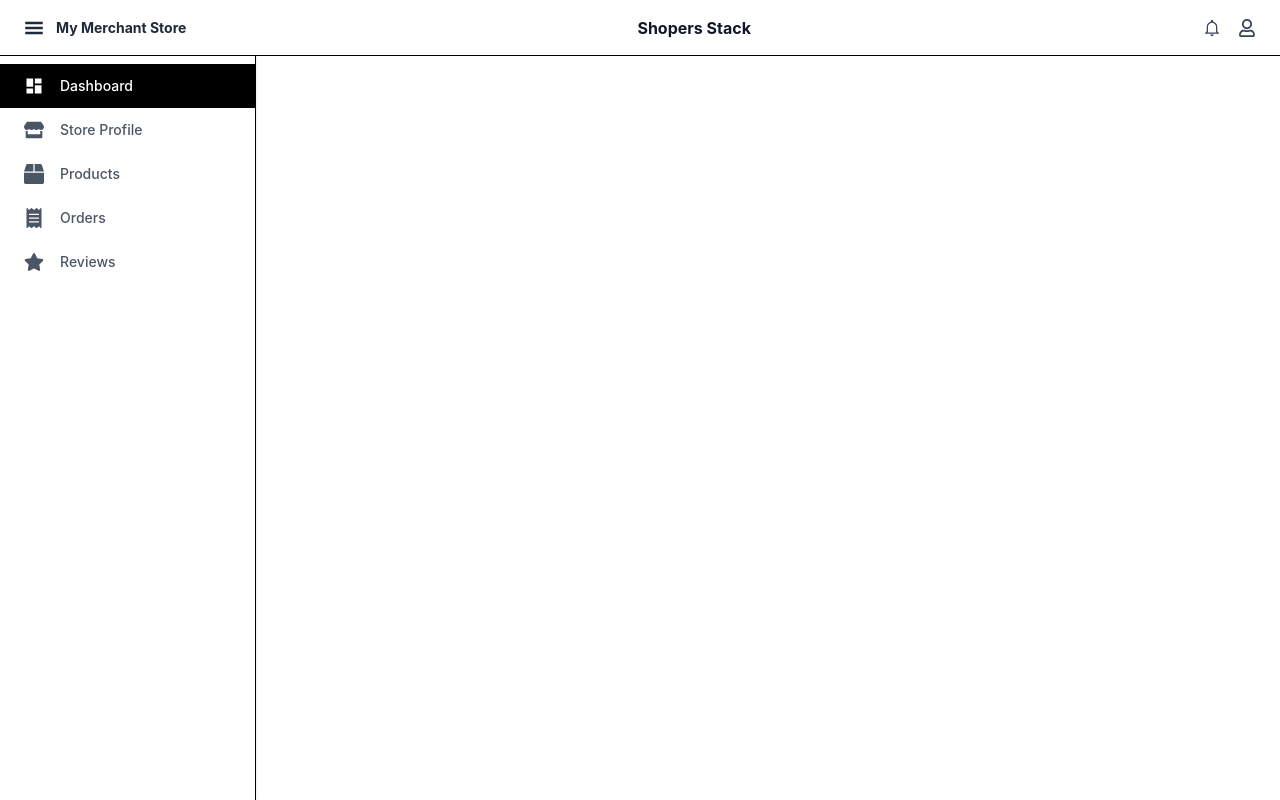
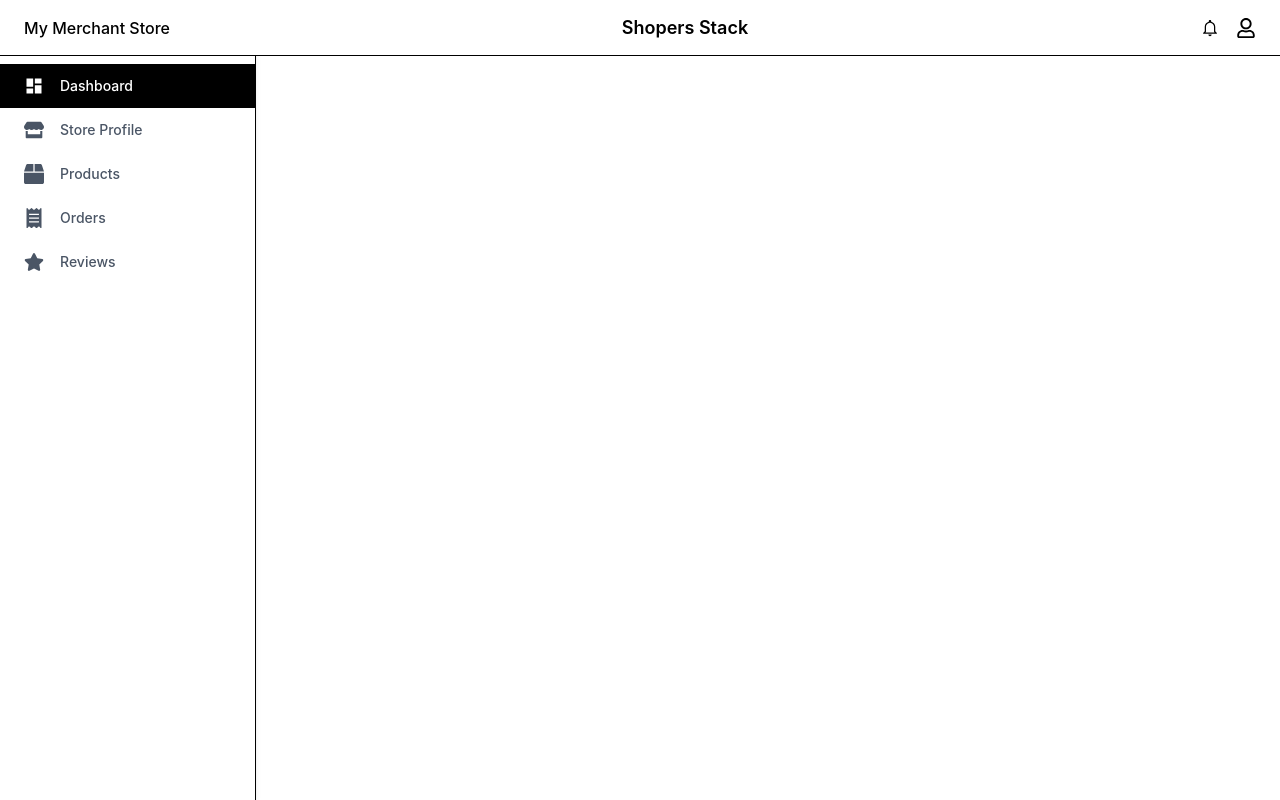
Before and after one commit to GeethaMurthy-Software-Solutions/Shoppers-Stack-Retailer, a React (Vite) app in the folder ShoppersStackRetailer/: page / in a window 1280 px wide. Built offline with nearby package versions, Linux system fonts and the light colour scheme.

Commit message:
changes done

```diff
--- a/ShoppersStackRetailer/src/App.jsx
+++ b/ShoppersStackRetailer/src/App.jsx
@@ -6,17 +6,15 @@ import './App.css'
 import Navbar from './components/Navbar'
 import Sidebar from './components/Sidebar'
 
-
-
 const App = () => {
+  const [isOpen, setIsOpen] = useState(false);
 
   return (
     <div>
-
-       <Navbar />
-       <Sidebar/>
-
+       <Navbar toggleSidebar={() => setIsOpen(!isOpen)} />
+       <Sidebar isOpen={isOpen} closeSidebar={() => setIsOpen(false)} />
     </div>
   );
 };
+
 export default App;
--- a/ShoppersStackRetailer/src/components/Navbar.jsx
+++ b/ShoppersStackRetailer/src/components/Navbar.jsx
@@ -6,19 +6,19 @@ const Navbar = ({ toggleSidebar }) => {
   return (
     <div className="fixed top-0 left-0 w-full h-14 bg-white border-b flex items-center justify-between px-4 md:px-6 z-50">
 
-      <div className="flex items-center gap-3 text-gray-800">
+      <div className="flex items-center gap-3">
         <GiHamburgerMenu
-          className="text-xl cursor-pointer"
+          className="text-xl cursor-pointer lg:hidden"
           onClick={toggleSidebar}
         />
-        <span className="font-bold text-xs sm:text-sm">My Merchant Store</span>
+        <span className="font-medium hidden sm:block">My Merchant Store</span>
       </div>
-      <div className="font-bold text-sm sm:text-base text-gray-900">
+      <div className="font-semibold text-sm sm:text-lg">
         Shopers Stack
       </div>
-      <div className="flex items-center gap-4 text-gray-700">
-        <IoMdNotificationsOutline className="text-xl cursor-pointer hover:text-black"/>
-        <FaRegUser className="text-lg cursor-pointer hover:text-black"/>
+      <div className="flex items-center gap-4">
+        <IoMdNotificationsOutline className="text-xl cursor-pointer"/>
+        <FaRegUser className="text-xl cursor-pointer"/>
       </div>
 
     </div>
--- a/ShoppersStackRetailer/src/components/Sidebar.jsx
+++ b/ShoppersStackRetailer/src/components/Sidebar.jsx
@@ -2,7 +2,7 @@ import React from "react";
 import { FaStore, FaBox, FaStar, FaReceipt } from "react-icons/fa";
 import { MdDashboard } from "react-icons/md";
 
-const Sidebar = () => {
+const Sidebar = ({ isOpen, closeSidebar }) => {
   const menuItems = [
     { name: "Dashboard", icon: <MdDashboard />, active: true },
     { name: "Store Profile", icon: <FaStore /> },
@@ -12,7 +12,20 @@ const Sidebar = () => {
   ];
 
   return (
-    <div className="h-screen w-64 bg-white border-r shadow-md fixed top-0 left-0 pt-16 z-40">
+    <>
+      {isOpen && (
+        <div
+          className="fixed inset-0 bg-black bg-opacity-50 z-30 lg:hidden"
+          onClick={closeSidebar}
+        ></div>
+      )}
+
+      {/* Sidebar Container */}
+      <div
+        className={`h-screen w-64 bg-white border-r shadow-md fixed top-0 left-0 pt-16 z-40 transform transition-transform duration-300 ease-in-out lg:translate-x-0 ${
+          isOpen ? "translate-x-0" : "-translate-x-full"
+        }`}
+      >
 
         {/* Menu */}
         <ul className="flex flex-col w-full">
@@ -30,6 +43,7 @@ const Sidebar = () => {
         </ul>
 
       </div>
+    </>
   );
 };
 
```
Lines whose indentation alone changed are shown as unchanged.
